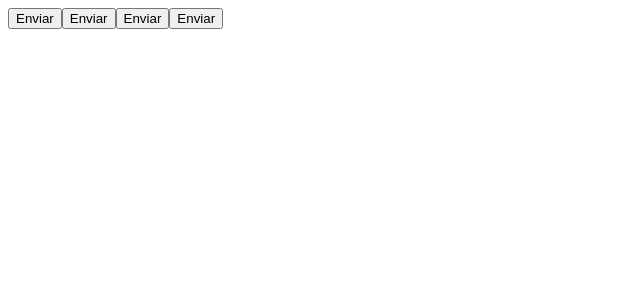
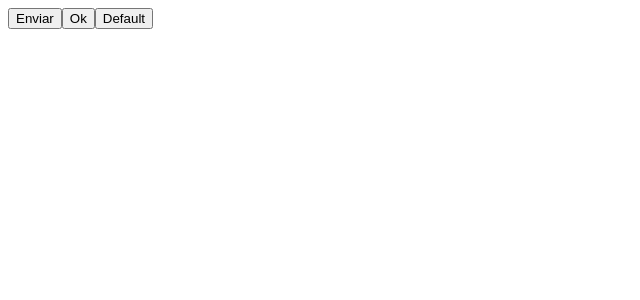
Before and after one commit to israelsantana01/feedget, a React (Vite) app in the folder web/: page / in a window 1280 px wide. Shown: the top 300 px of the page, without its empty margins (0-640 px from the left). Built offline with nearby package versions, Linux system fonts and the light colour scheme.

Commit message:
create a component with properties

```diff
--- a/web/src/App.tsx
+++ b/web/src/App.tsx
@@ -1,13 +1,17 @@
-function Button() {
-  return <button>Enviar</button>;
+interface ButtonProps {
+  text?: string;
+}
+
+function Button(props: ButtonProps) {
+
+  return <button>{ props.text ?? 'Default' }</button>;
 }
 
 function App() {
   return (
     <div>
-      <Button />
-      <Button />
-      <Button />
+      <Button text="Enviar" />
+      <Button text="Ok" />
       <Button />
     </div>
   );
```
